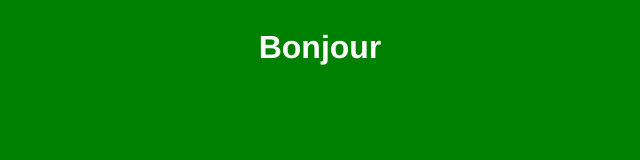
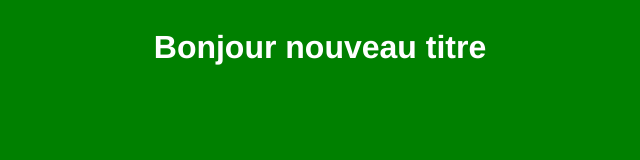
Before and after one commit to alicedaubree/Hello, a plain HTML site: page tmp/Git/index.html in a window 1280 px wide. Shown: the whole page, without its empty margins (328-968 px from the left). Drawn offline with Linux system fonts and the light colour scheme.

Commit message:
Nouveau titre

```diff
--- a/tmp/Git/index.html
+++ b/tmp/Git/index.html
@@ -19,6 +19,6 @@
 	</style>
 </head>
 <body>
-<h1>Bonjour</h1>
+<h1>Bonjour nouveau titre</h1>
 </body>
 </html>
```
